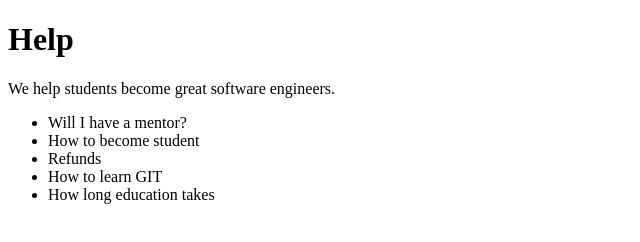
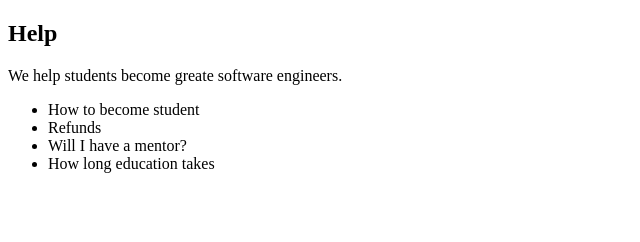
Before and after one commit to BohSor/mate-test-repository, a plain HTML site: page help.html in a window 1280 px wide. Shown: the whole page, without its empty margins (0-640 px from the left). Drawn offline with Linux system fonts and the light colour scheme.

Commit message:
changed help page title according to feedback

```diff
--- a/help.html
+++ b/help.html
@@ -6,15 +6,16 @@
     <title>Document</title>
 </head>
 <body>
-    <h1>
+    <h2>
         Help
-    </h1>
-    <p>We help students become great software engineers.</p>
+    </h2>
+
+    We help students become greate software engineers.
+
     <ul>
-        <li>Will I have a mentor?</li>
         <li>How to become student</li>
         <li>Refunds</li>
-        <li>How to learn GIT</li>
+        <li>Will I have a mentor?</li>
         <li>How long education takes</li>
     </ul>
 </body>
```
